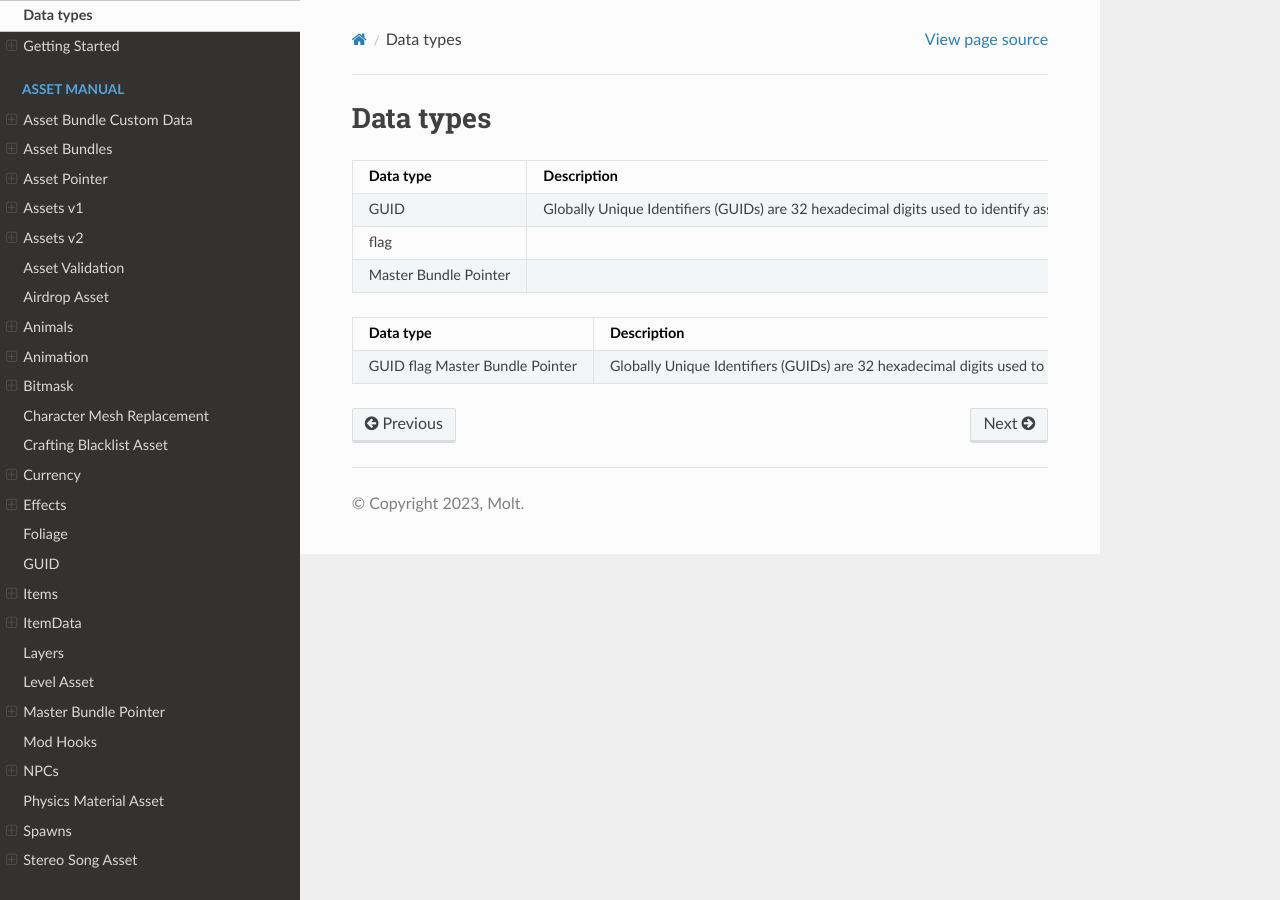
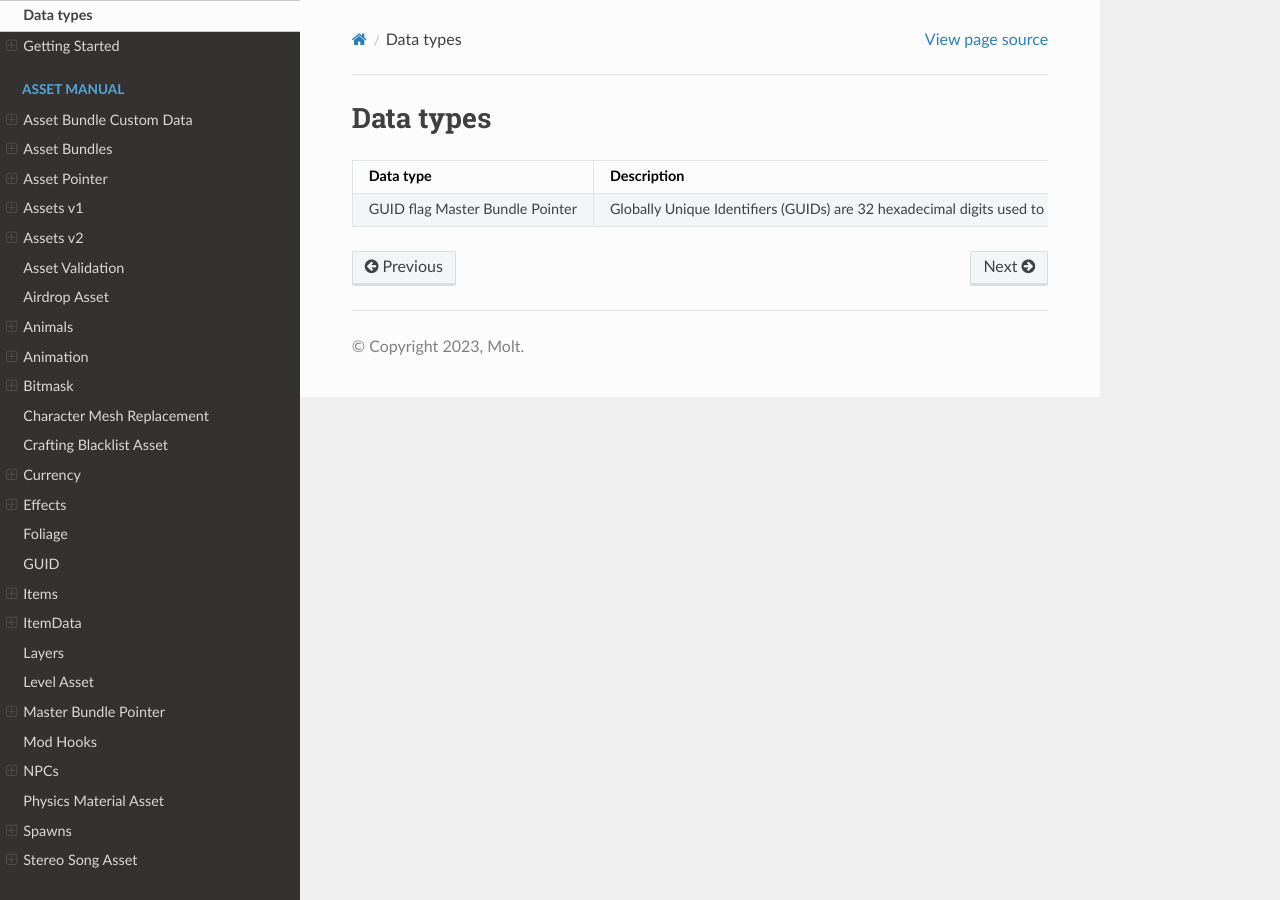
Before and after one commit to MoltonMontro/TestDocs, a Sphinx documentation site: the page built from docs/source/data-types.rst, in a window 1280 px wide. Built offline with Sphinx 7.4.7 and the Read the Docs theme 2.0.0, drawn with Linux system fonts in a browser that asks for light colours.

Commit message:
Update data-types.rst

```diff
--- a/docs/source/data-types.rst
+++ b/docs/source/data-types.rst
@@ -1,15 +1,5 @@
 Data types
 ==========
-
-+-----------------------+------------------------------------------------------------------------------------------------------------------------------------------------------------------------------+
-| Data type             | Description                                                                                                                                                                  |
-+=======================+==============================================================================================================================================================================+
-| GUID                  | Globally Unique Identifiers (GUIDs) are 32 hexadecimal digits used to identify assets. They are preferable to file names because the files can be moved without redirectors. |
-+-----------------------+------------------------------------------------------------------------------------------------------------------------------------------------------------------------------+
-| flag                  |                                                                                                                                                                              |
-+-----------------------+------------------------------------------------------------------------------------------------------------------------------------------------------------------------------+
-| Master Bundle Pointer |                                                                                                                                                                              |
-+-----------------------+------------------------------------------------------------------------------------------------------------------------------------------------------------------------------+
 
 +-----------------------+------------------------------------------------------------------------------------------------------------------------------------------------------------------------------+
 | Data type             | Description                                                                                                                                                                  |
```
